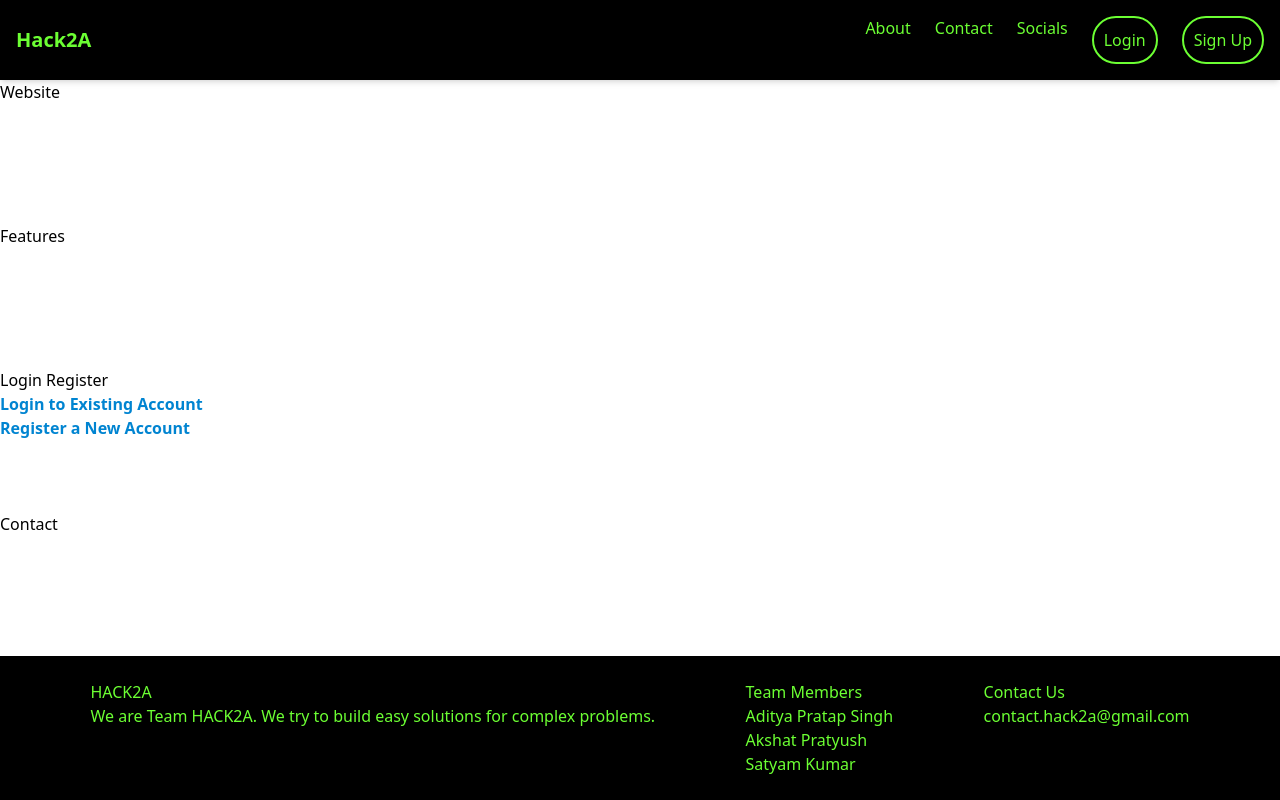
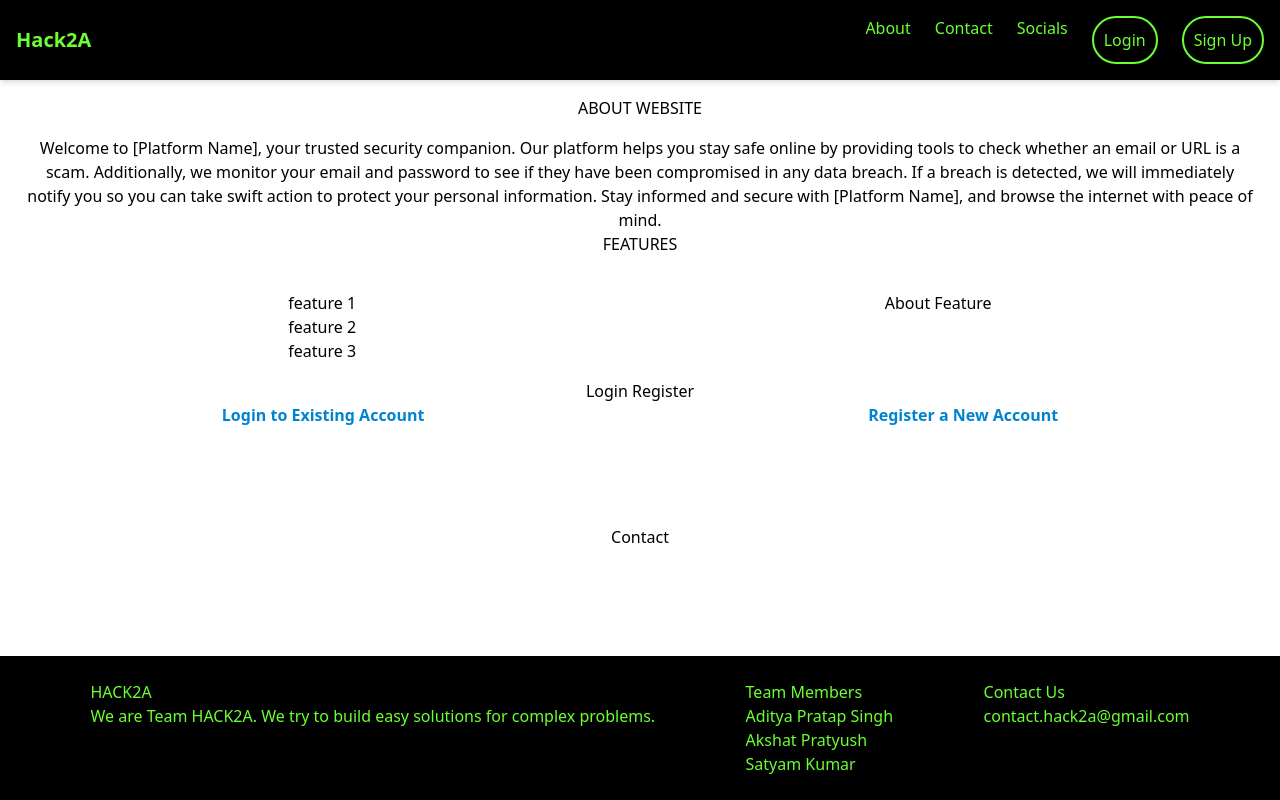
Before and after one commit to im-satyam/SandBox2025, a React (Vite) app in the folder client/: page / in a window 1280 px wide. Built offline with nearby package versions, Linux system fonts and the light colour scheme.

Commit message:
Update Landing.jsx

```diff
--- a/client/src/components/Landing.jsx
+++ b/client/src/components/Landing.jsx
@@ -16,20 +16,46 @@ const Landing = () => {
     return (
         <>
             <div className="flex flex-col">
-                <div className='flex flex-col flex-1'>
-                    Website
+                <div className='flex flex-col flex-1 text-center mt-4'>
+                    <h2>
+                        ABOUT WEBSITE
+                    </h2>
+                    <p className='mx-6 mt-4'>Welcome to [Platform Name], your trusted security companion. Our platform helps you stay safe online by providing tools to check whether an email or URL is a scam. Additionally, we monitor your email and password to see if they have been compromised in any data breach. If a breach is detected, we will immediately notify you so you can take swift action to protect your personal information. Stay informed and secure with [Platform Name], and browse the internet with peace of mind.</p>
                 </div>
-                <div className='flex flex-col flex-1'>
-                    Features
+                <div className='flex flex-col flex-1 text-center'>
+                    <h2>
+                        FEATURES
+                    </h2>
+                    <div className='flex justify-around mx-6 mt-auto'>
+                        <div>
+                            <div>
+                                feature 1
+                            </div>
+                            <div>
+                                feature 2
+                            </div>
+                            <div>
+                                feature 3
+                            </div>
+                        </div>
+                        <div>
+                            About Feature
+                        </div>
+                    </div>
                 </div>
-                <div className="flex flex-col flex-1">
-                    Login Register
-                    <Link to="/login" className='cursor-pointer font-semibold text-md text-sky-600'>Login to Existing Account</Link>
-                    <Link to="/register" className='cursor-pointer font-semibold text-md text-sky-600'>Register a New Account</Link>
-
+                <div className="flex flex-col flex-1 text-center mt-4">
+                    <h2>
+                        Login Register
+                    </h2>
+                    <div className='flex justify-around'>
+                        <Link to="/login" className='cursor-pointer font-semibold text-md text-sky-600'>Login to Existing Account</Link>
+                        <Link to="/register" className='cursor-pointer font-semibold text-md text-sky-600'>Register a New Account</Link>
+                    </div>
                 </div>
-                <div className='flex flex-col flex-1'>
-                    Contact
+                <div className='flex flex-col flex-1 text-center mt-4'>
+                    <h2>
+                        Contact
+                    </h2>
                 </div>
             </div>
         </>
```
